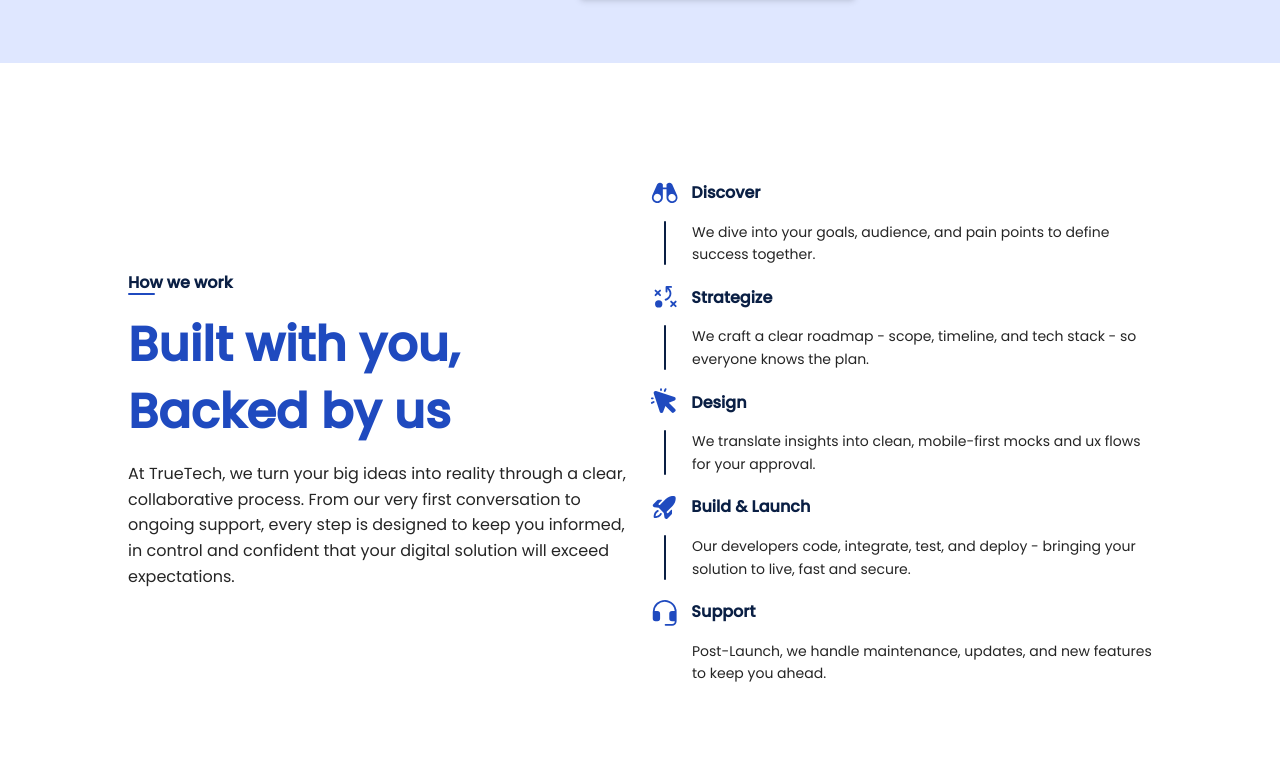
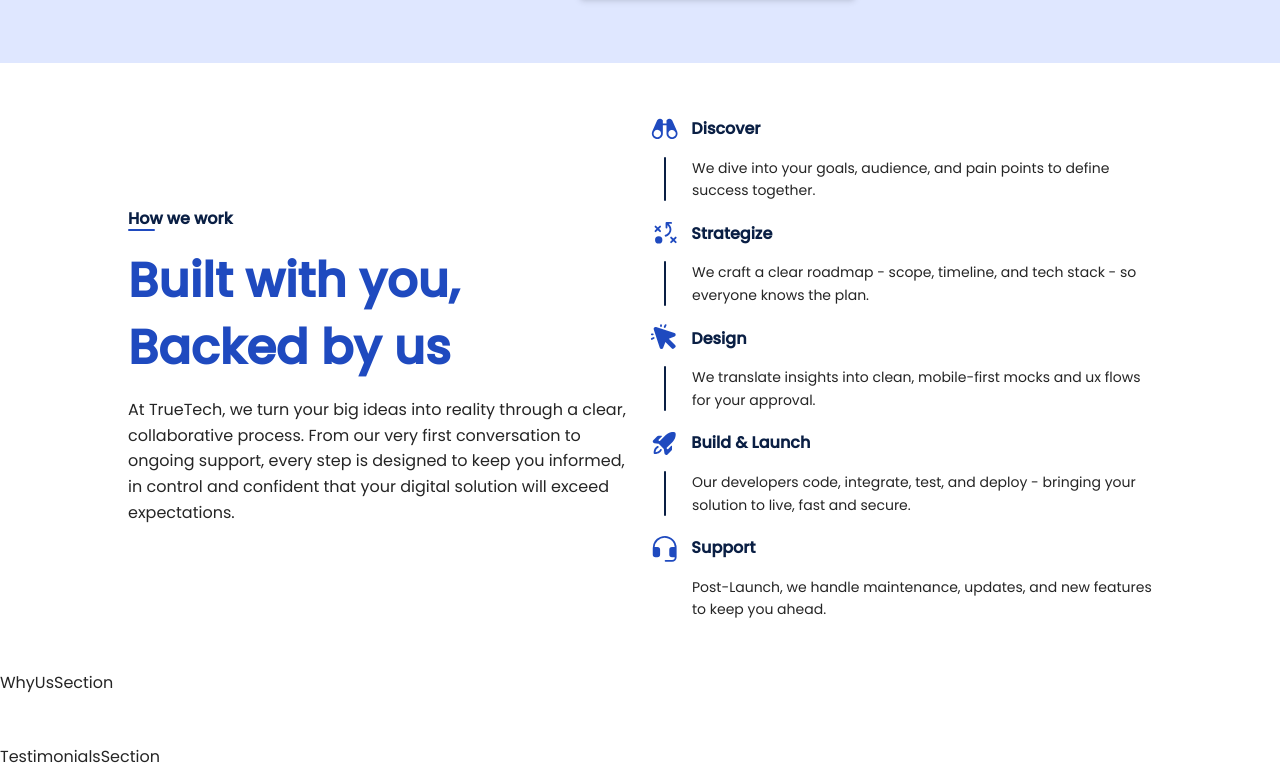
Before and after one commit to 1True-Tech/true-tech-website, a Next.js app: page / in a window 1280 px wide. Shown: the part 1658-2440 px from the top of the page. Built offline with nearby package versions, Linux system fonts and the light colour scheme.

Commit message:
fix: adjust padding in AboutSection and HowWeWorkSection for improved layout

```diff
--- a/components/sections/AboutSection.tsx
+++ b/components/sections/AboutSection.tsx
@@ -8,7 +8,7 @@ import {
 
 export default function AboutSection() {
   return (
-    <Section className="w-full py-16 bg-primary-500">
+    <Section className="w-full py-10 sm:py-16 bg-primary-500">
       {/* content */}
       <div className="w-full max-w-5xl grid grid-cols-1 sm:grid-cols-[1.5fr_2fr] gap-5 items-center m-auto">
       <section className="flex flex-col gap-4">
--- a/components/sections/HowWeWorkSection.tsx
+++ b/components/sections/HowWeWorkSection.tsx
@@ -10,7 +10,7 @@ type Props = {};
 
 export default function HowWeWorkSection({}: Props) {
   return (
-    <Section className="w-full py-16">
+    <Section className="w-full py-0">
         <div className="w-full max-w-5xl grid grid-cols-1 sm:grid-cols-2 gap-5 items-center m-auto">
       {/* content */}
       <section className="flex flex-col gap-4">
```
